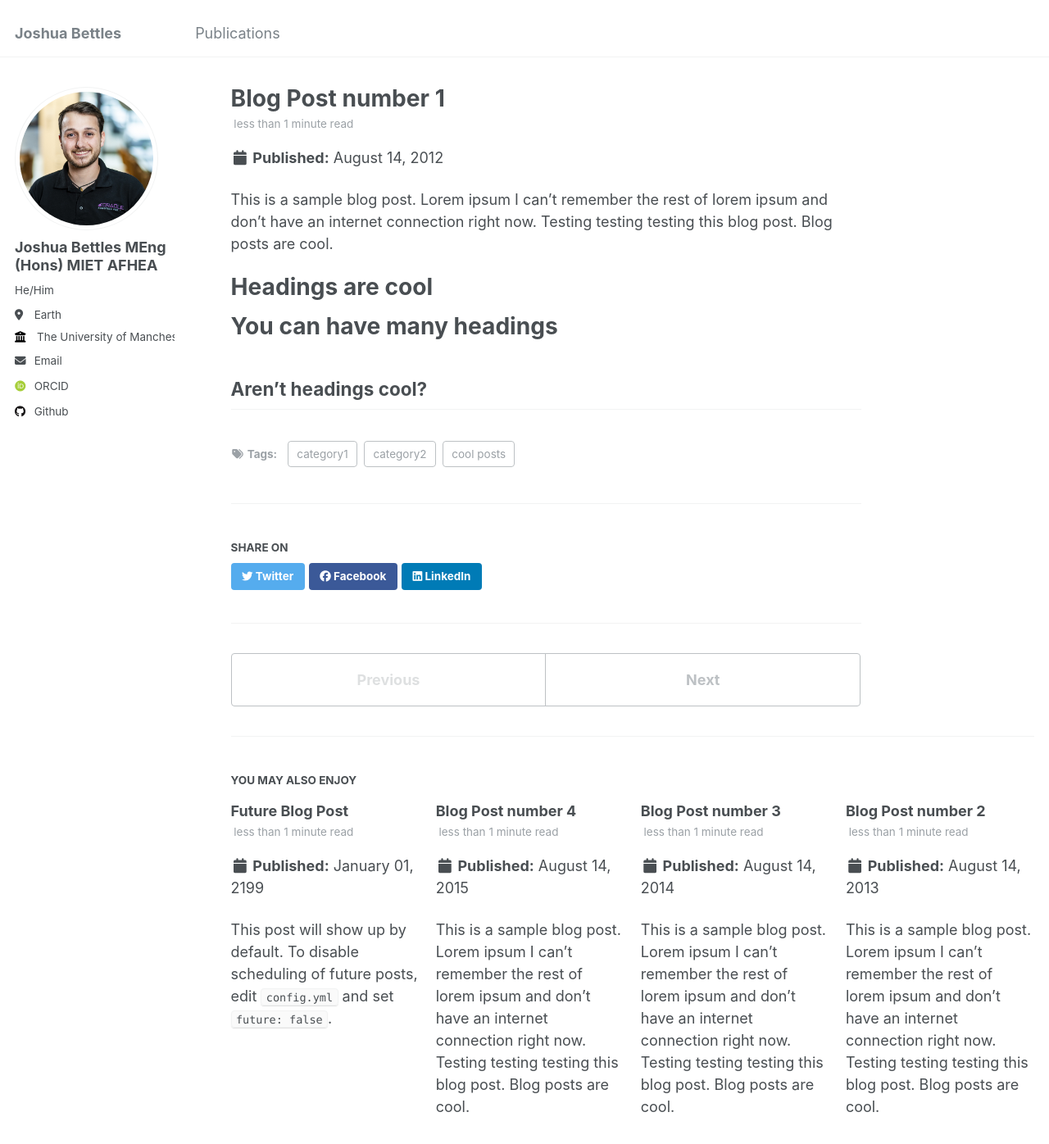
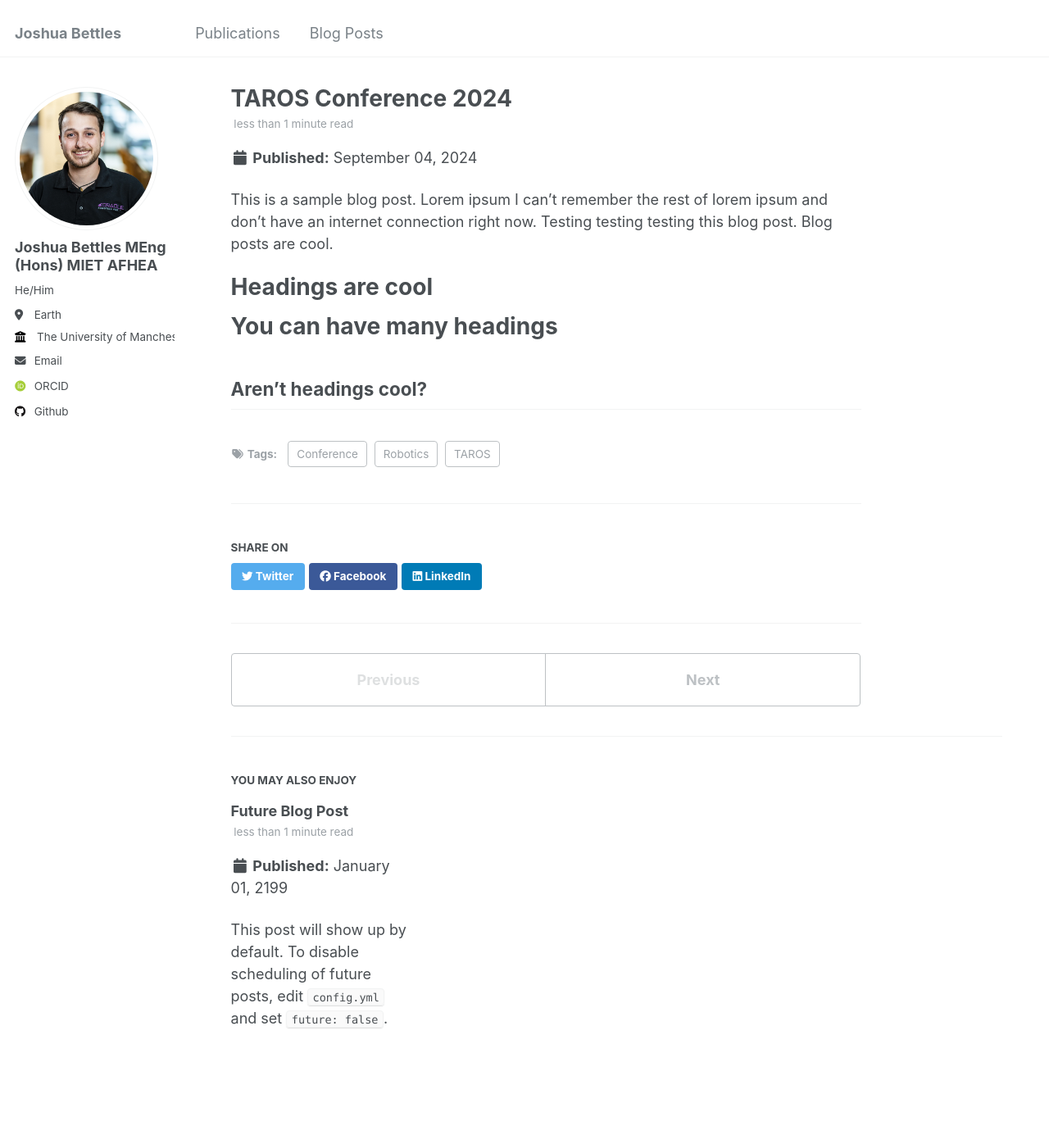
Before and after one commit to Joshua-Bettles/joshua-bettles.github.io, a Jekyll site: the page built from _posts/2024-09-04-TAROS-Conference-2024.md, in a window 1280 px wide and 1400 px high. Shown: the top 1396 px of the window at 82% size. Built offline with Jekyll 4.4.1, drawn with Linux system fonts in a browser that asks for light colours; some web fonts are replaced.

```diff
--- a/_data/navigation.yml
+++ b/_data/navigation.yml
@@ -17,8 +17,8 @@ main:
 #  - title: "Portfolio"
 #    url: /portfolio/
 
-#  - title: "Blog Posts"
-#    url: /year-archive/
+  - title: "Blog Posts"
+    url: /year-archive/
 
 #  - title: "CV"
 #    url: /cv/
--- a/_posts/2013-08-14-blog-post-2.md
+++ /dev/null
@@ -1,20 +0,0 @@
----
-title: 'Blog Post number 2'
-date: 2013-08-14
-permalink: /posts/2013/08/blog-post-2/
-tags:
-  - cool posts
-  - category1
-  - category2
----
-
-This is a sample blog post. Lorem ipsum I can't remember the rest of lorem ipsum and don't have an internet connection right now. Testing testing testing this blog post. Blog posts are cool.
-
-Headings are cool
-======
-
-You can have many headings
-======
-
-Aren't headings cool?
-------
--- a/_posts/2014-08-14-blog-post-3.md
+++ /dev/null
@@ -1,20 +0,0 @@
----
-title: 'Blog Post number 3'
-date: 2014-08-14
-permalink: /posts/2014/08/blog-post-3/
-tags:
-  - cool posts
-  - category1
-  - category2
----
-
-This is a sample blog post. Lorem ipsum I can't remember the rest of lorem ipsum and don't have an internet connection right now. Testing testing testing this blog post. Blog posts are cool.
-
-Headings are cool
-======
-
-You can have many headings
-======
-
-Aren't headings cool?
-------
--- a/_posts/2012-08-14-blog-post-1.md
+++ b/_posts/2024-09-04-TAROS-Conference-2024.md
@@ -1,11 +1,11 @@
 ---
-title: 'Blog Post number 1'
-date: 2012-08-14
-permalink: /posts/2012/08/blog-post-1/
+title: 'TAROS Conference 2024'
+date: 2024-09-04
+permalink: /posts/2024/09/TAROS-Conference/
 tags:
-  - cool posts
-  - category1
-  - category2
+  - Robotics
+  - Conference
+  - TAROS
 ---
 
 This is a sample blog post. Lorem ipsum I can't remember the rest of lorem ipsum and don't have an internet connection right now. Testing testing testing this blog post. Blog posts are cool.
```
Also changed, not shown: _posts/2015-08-14-blog-post-4.md (deleted, +0 -20 lines).
